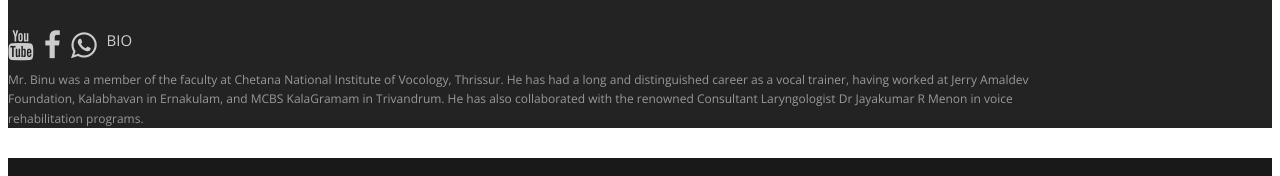
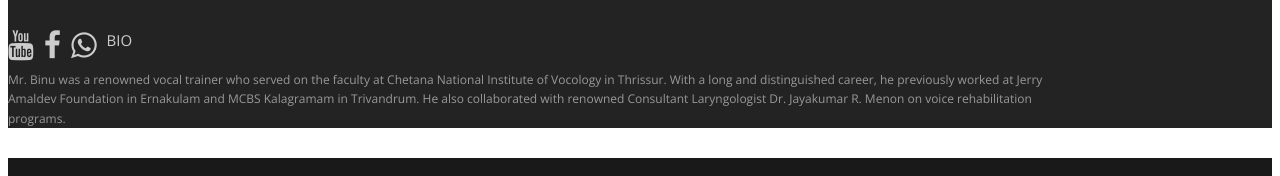
Before and after one commit to binujohnmathews/binujohnmathews, a plain HTML site: page index.html in a window 1280 px wide. Shown: the part 4862-5038 px from the top of the page. Drawn offline with nearby package versions, Linux system fonts and the light colour scheme; some icons are missing; a web font is replaced by a local one.

Commit message:
updated bio

```diff
--- a/index.html
+++ b/index.html
@@ -288,11 +288,11 @@
 				<div class="col-md-4 widget">
 					<h3 class="widget-title">BIO</h3>
 					<div class="widget-body">
-						<p>Mr. Binu was a member of the faculty at Chetana National Institute of Vocology, Thrissur. He
-							has had a long and distinguished career as a vocal trainer, having worked at Jerry Amaldev
-							Foundation, Kalabhavan in Ernakulam, and MCBS KalaGramam in Trivandrum. He has also
-							collaborated with the renowned Consultant Laryngologist Dr Jayakumar R Menon in voice
-							rehabilitation programs.</p>
+						<p>Mr. Binu was a renowned vocal trainer who served on the faculty at Chetana National Institute
+							of Vocology in Thrissur. With a long and distinguished career, he previously worked at Jerry
+							Amaldev Foundation in Ernakulam and MCBS Kalagramam in Trivandrum. He also collaborated with
+							renowned Consultant Laryngologist Dr. Jayakumar R. Menon on voice rehabilitation programs.
+						</p>
 
 					</div>
 				</div>
```
